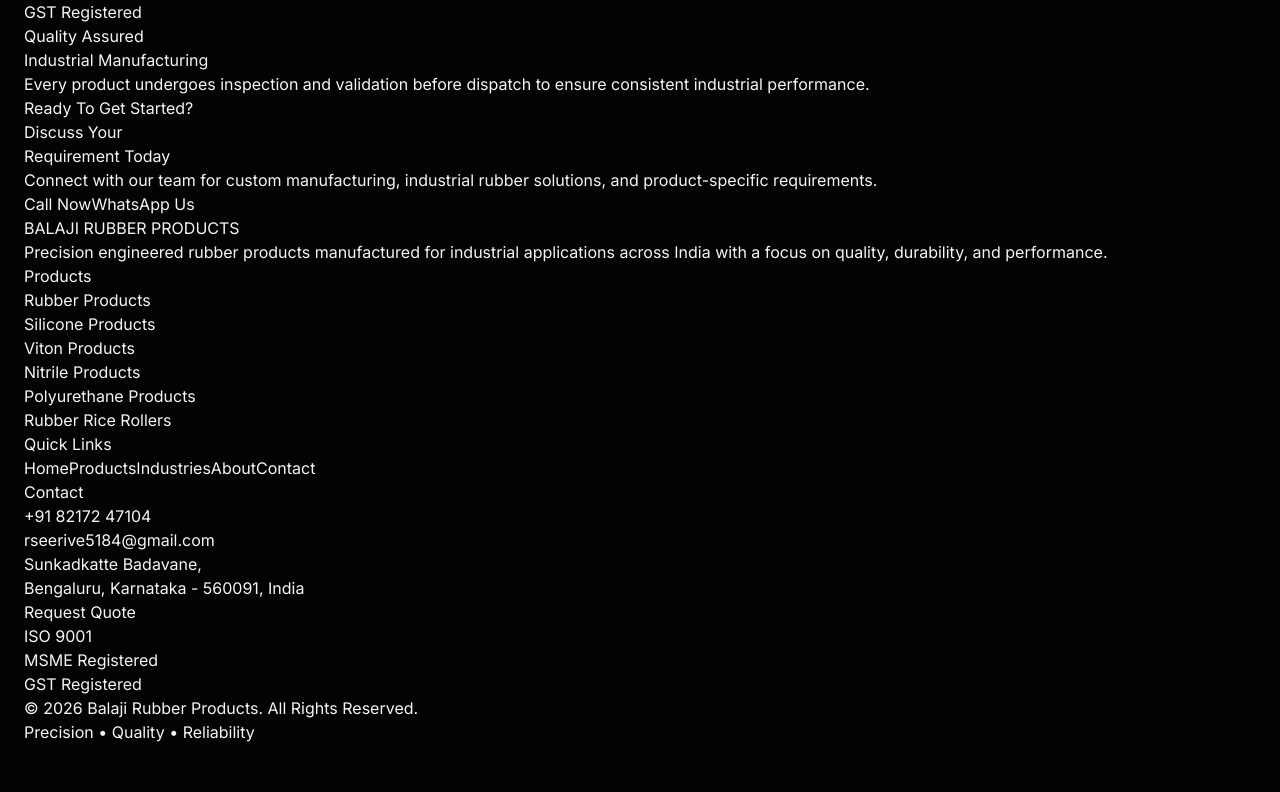
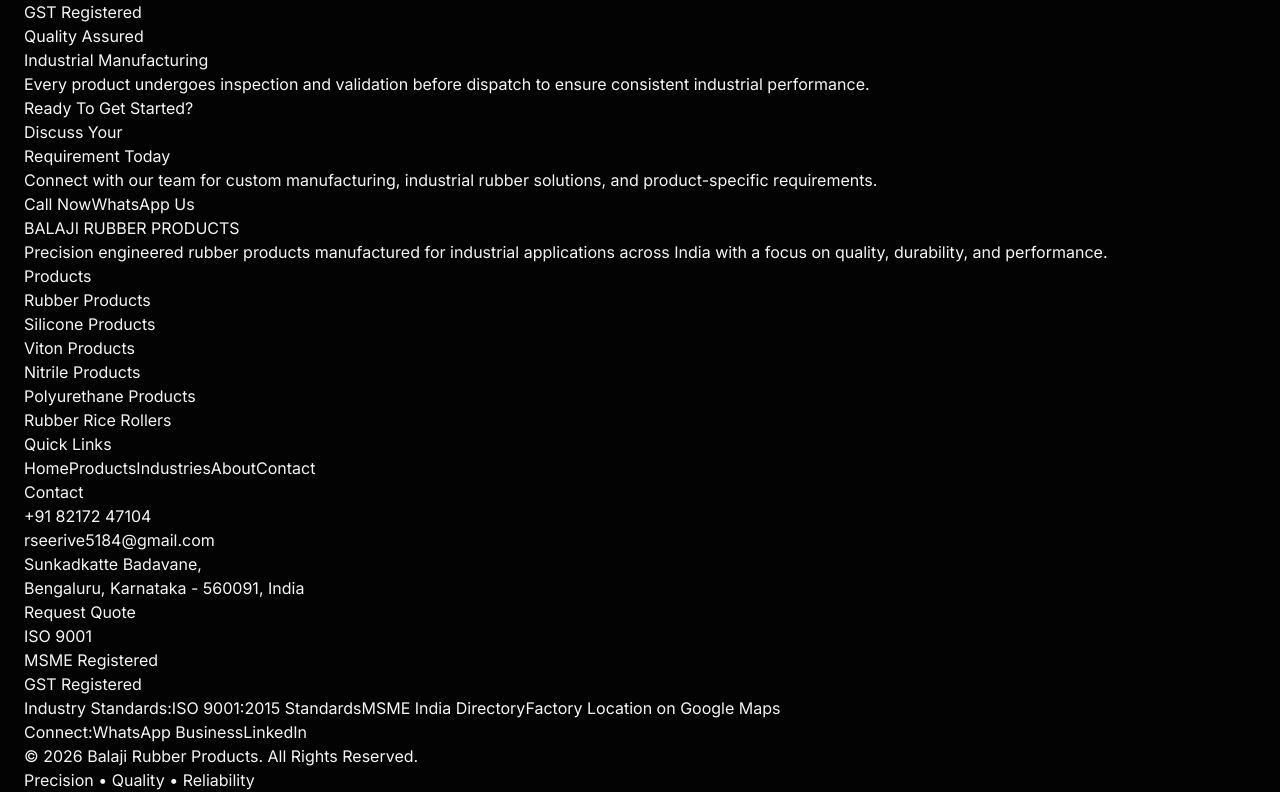
Before and after one commit to ROHITHKUMAARD/balaji-rubber-products, a React (Vite) app: page /contact in a window 1280 px wide. Shown: the part 1232-2024 px from the top of the page. Before the commit the page ends 1976 px from the top, so only its background shows below. Built offline with nearby package versions, Linux system fonts and the light colour scheme.

Commit message:
fix(seo): add authoritative external links, government registrations, and social channels

```diff
--- a/index.html
+++ b/index.html
@@ -92,6 +92,16 @@
               <strong>Email:</strong> rseerive5184@gmail.com
             </p>
           </section>
+                  <section>
+            <h2>Official Links &amp; Certifications</h2>
+            <p>
+              Verify our industrial and government registrations:
+              <a href="https://www.iso.org/standard/62085.html" target="_blank" rel="noopener noreferrer">ISO 9001 Standards</a> |
+              <a href="https://msme.gov.in/" target="_blank" rel="noopener noreferrer">Ministry of MSME India</a> |
+              <a href="https://www.google.com/maps/search/?api=1&query=Sunkadkatte+Badavane+Bengaluru+560091" target="_blank" rel="noopener noreferrer">Factory Location on Google Maps</a> |
+              <a href="https://api.whatsapp.com/send?phone=918217247104&text=Hello%20Balaji%20Rubber%20Products" target="_blank" rel="noopener noreferrer">Connect on WhatsApp</a>
+            </p>
+          </section>
         </article>
       </main>
 
--- a/src/layout/Footer.jsx
+++ b/src/layout/Footer.jsx
@@ -283,6 +283,21 @@
             GST Registered
           </div>
         </div>
+        {/* SOCIAL & AUTHORITY EXTERNAL LINKS (FOR SEO & TRUST) */}
+        <div className="py-6 border-t border-white/10 flex flex-wrap items-center justify-between gap-4 text-sm text-white/60">
+          <div className="flex flex-wrap items-center gap-6">
+            <span className="text-white/40 uppercase tracking-wider text-xs">Industry Standards:</span>
+            <a href="https://www.iso.org/standard/62085.html" target="_blank" rel="noopener noreferrer" className="hover:text-cyan-400 transition-colors">ISO 9001:2015 Standards</a>
+            <a href="https://msme.gov.in/" target="_blank" rel="noopener noreferrer" className="hover:text-cyan-400 transition-colors">MSME India Directory</a>
+            <a href="https://www.google.com/maps/search/?api=1&query=Sunkadkatte+Badavane+Bengaluru+560091" target="_blank" rel="noopener noreferrer" className="hover:text-cyan-400 transition-colors">Factory Location on Google Maps</a>
+          </div>
+          <div className="flex items-center gap-4">
+            <span className="text-white/40 uppercase tracking-wider text-xs">Connect:</span>
+            <a href="https://api.whatsapp.com/send?phone=918217247104&text=Hello%20Balaji%20Rubber%20Products%2C%20I%20have%20an%20inquiry" target="_blank" rel="noopener noreferrer" className="hover:text-cyan-400 transition-colors">WhatsApp Business</a>
+            <a href="https://www.linkedin.com/" target="_blank" rel="noopener noreferrer" className="hover:text-cyan-400 transition-colors">LinkedIn</a>
+          </div>
+        </div>
+
 
         {/* BOTTOM */}
         <div
```
